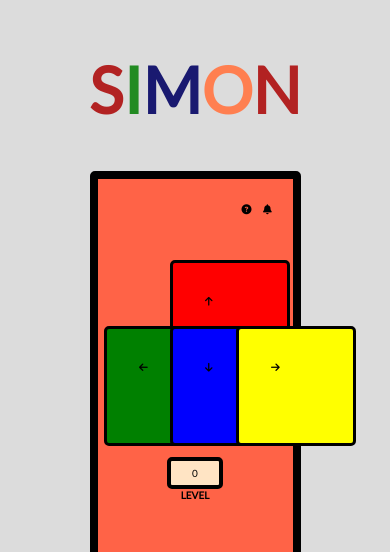
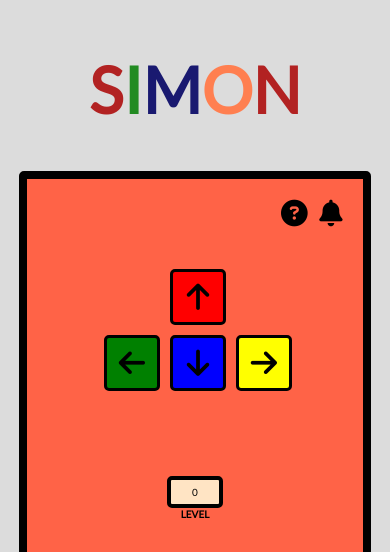
Before and after one commit to nassetti/bim-bim-beep, a website: page index.html in a window 390 px wide. Shown: the top 552 px of the page. Drawn offline with Linux system fonts and the light colour scheme.

Commit message:
Changed media query for phones.

```diff
--- a/style.css
+++ b/style.css
@@ -3,31 +3,46 @@
 }
 
 /* media query for screen smaller than 750 px */
-@media screen and (max-width: 500px) {
+@media screen and (max-width: 700px) {
   body {
     font-size: 10px;
+    display: flex;
+    align-content: space-around;
   }
-  i {
-    font-size: 10px !important;
+
+  .logo {
+    z-index: 1;
+    padding: 0 !important;
   }
 
   .game-area {
-    width: 100%;
-    height: 100vh;
+    width: 90% !important;
+    z-index: -3;
+    padding: 0;
+
+  }
+  .arrow-area {
+    width: 90% !important;
+    z-index: -2;
+
   }
   li {
-    font-size: 10px;
+    font-size: 10px !important;
   }
 
   .father-button {
     height: 50px;
     width: 50px;
+    padding: 0;
   }
 
   .arrow-button {
     height: 50px;
     width: 50px;
-    padding: 0;
+    padding: 0 !important;
+    display: flex;
+    align-items: center;
+    justify-content: center;
   }
 }
 
```
